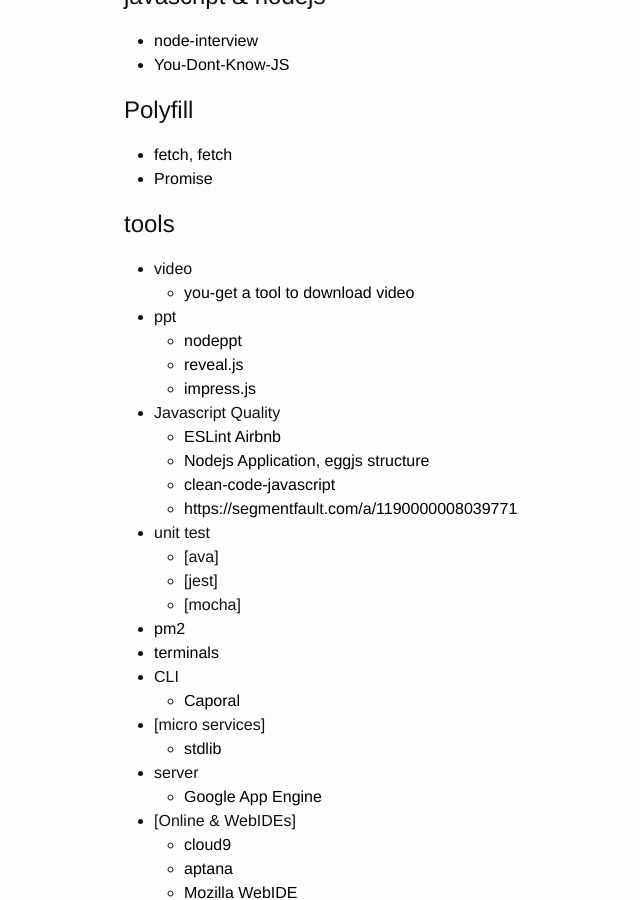
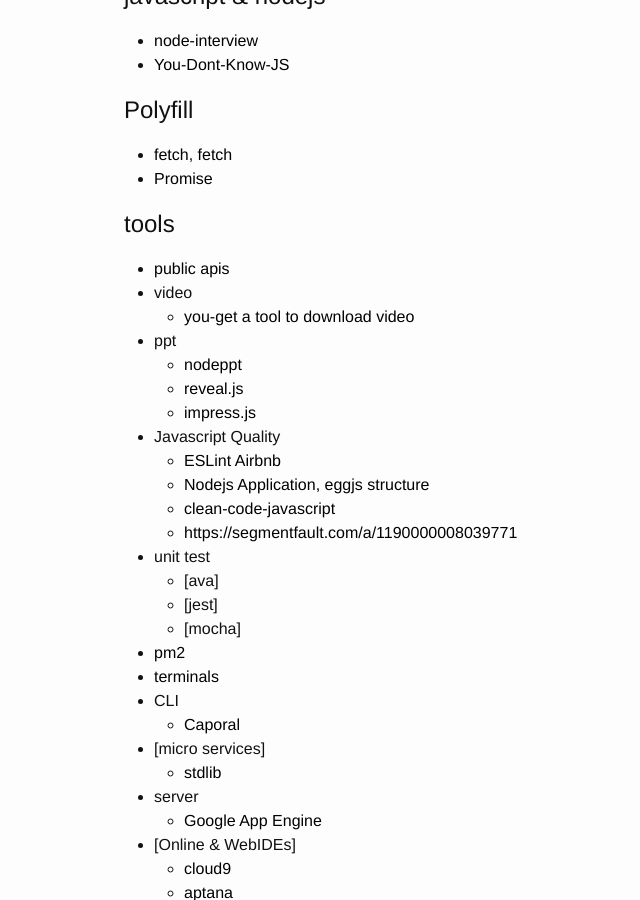
Before and after one commit to zhoukekestar/notes, a Jekyll site: the page built from _posts/2017/2017-01-05-my-stars.md, in a window 1280 px wide and 900 px high, scrolled down 2058 px. Shown: the whole window, without its empty margins (146-786 px from the left). Built offline with Jekyll 4.4.1, drawn with Linux system fonts in a browser that asks for light colours.

Commit message:
added: public apis

```diff
--- a/_posts/2017/2017-01-05-my-stars.md
+++ b/_posts/2017/2017-01-05-my-stars.md
@@ -86,6 +86,7 @@
 * [Promise](https://github.com/taylorhakes/promise-polyfill)
 
 # tools
+* [public apis](https://github.com/toddmotto/public-apis)
 * video
   * [you-get a tool to download video](https://github.com/soimort/you-get)
 * ppt
```
